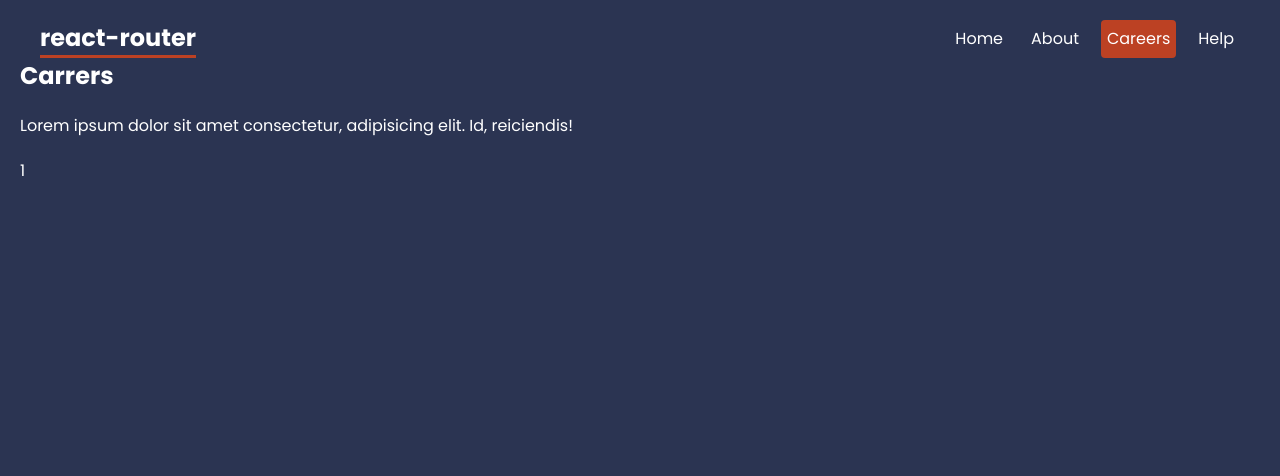
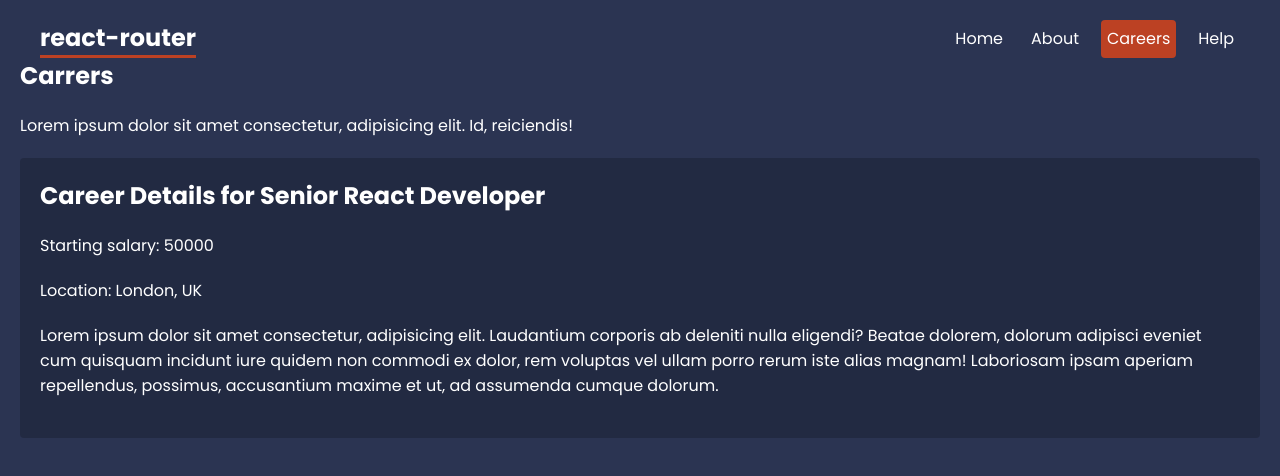
Before and after one commit to AntoninoMusmeci/react-training, a React (Create React App) app in the folder react-router/: page /careers/1 in a window 1280 px wide. Shown: the top 476 px of the page. Built offline with nearby package versions, Linux system fonts and the light colour scheme; data requests are answered from the project's data file.

Commit message:
react-router/use parameters with loader and error handler

```diff
--- a/react-router/src/App.js
+++ b/react-router/src/App.js
@@ -16,7 +16,10 @@ import NotFound from "./pages/NotFound";
 import RootLayout from "./layout/RootLayout";
 import HelpLayout from "./layout/HelpLayout";
 import CareersLayout from "./layout/CareersLayout";
-import CarrearsDetails from "./pages/careers/CarrearsDetails";
+import CarrearsDetails, {
+  careerDetailsLoader,
+} from "./pages/careers/CarrearsDetails";
+import CareerError from "./pages/careers/CareerError";
 
 const router = createBrowserRouter(
   createRoutesFromElements(
@@ -27,13 +30,17 @@ const router = createBrowserRouter(
         <Route path="faq" element={<Faq />} />
         <Route path="contact" element={<Contact />} />
       </Route>
-      <Route path="careers" element={<CareersLayout />}>
+      <Route path="careers" element={<CareersLayout/>} errorElement={<CareerError/>}>
         <Route
-        index
-        element={<Careers />}
-        loader={careersLoader}
+          index
+          element={<Careers />}
+          loader={careersLoader}
         />
-        <Route path=":id" element={<CarrearsDetails/>}/>
+        <Route
+          path=":id"
+          element={<CarrearsDetails />}
+          loader={careerDetailsLoader}
+        />
       </Route>
       <Route path="*" element={<NotFound />} />
     </Route>
--- a/react-router/src/index.css
+++ b/react-router/src/index.css
@@ -113,5 +113,11 @@ form input, form textarea {
 
 /* careers details */
 
+.careers-details {
+  background: rgba(0,0,0,0.2);
+  padding: 20px;
+  border-radius: 4px;
+  margin: 20px 0;
+}
 
 /* breadcrumbs */
--- /dev/null
+++ b/react-router/src/pages/careers/CareerError.js
@@ -0,0 +1,13 @@
+import { useRouteError, Link } from "react-router-dom";
+
+const CareerError = () => {
+  const error = useRouteError();
+  return (
+    <div>
+      <p> Error: {error.message} </p>
+      <Link to="/">Back to the home page</Link>
+    </div>
+  );
+};
+
+export default CareerError;
--- a/react-router/src/pages/careers/Careers.js
+++ b/react-router/src/pages/careers/Careers.js
@@ -16,6 +16,9 @@ const Careers = () => {
 // loader function
 export const careersLoader = async () => {
   const res = await fetch("http://localhost:4000/careers");
+  if(!res.ok){
+    throw Error("Could not fetch the careers")
+  }
   return res.json();
 };
 
--- a/react-router/src/pages/careers/CarrearsDetails.js
+++ b/react-router/src/pages/careers/CarrearsDetails.js
@@ -1,8 +1,34 @@
-import { useParams } from "react-router-dom";
+import { useLoaderData, useParams } from "react-router-dom";
 
 const CarrearsDetails = () => {
   const { id } = useParams();
-  return <div>{id}</div>;
+  const career = useLoaderData();
+  return (
+    <div className="careers-details">
+      <h2>Career Details for {career.title}</h2>
+      <p>Starting salary: {career.salary}</p>
+      <p>Location: {career.location}</p>
+      <div className="details">
+        <p>
+          Lorem ipsum dolor sit amet consectetur, adipisicing elit. Laudantium
+          corporis ab deleniti nulla eligendi? Beatae dolorem, dolorum adipisci
+          eveniet cum quisquam incidunt iure quidem non commodi ex dolor, rem
+          voluptas vel ullam porro rerum iste alias magnam! Laboriosam ipsam
+          aperiam repellendus, possimus, accusantium maxime et ut, ad assumenda
+          cumque dolorum.
+        </p>
+      </div>
+    </div>
+  );
 };
 
 export default CarrearsDetails;
+
+export const careerDetailsLoader = async ({ params }) => {
+  const { id } = params;
+  const res = await fetch(`http://localhost:4000/careers/${id}`);
+  if(!res.ok){
+    throw Error("Could not found the career's details")
+  }
+  return res.json();
+};
```
